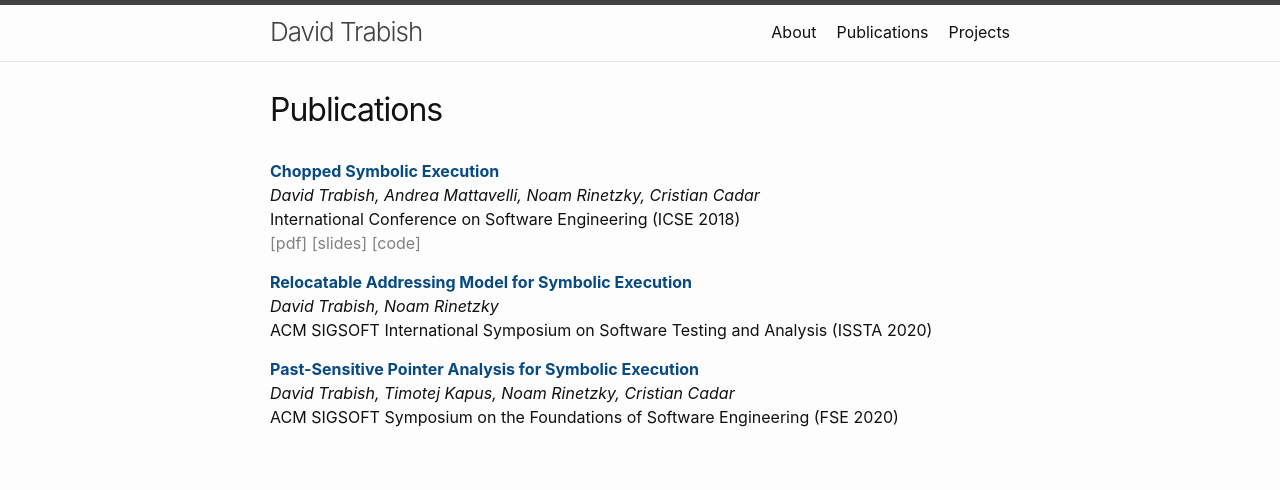
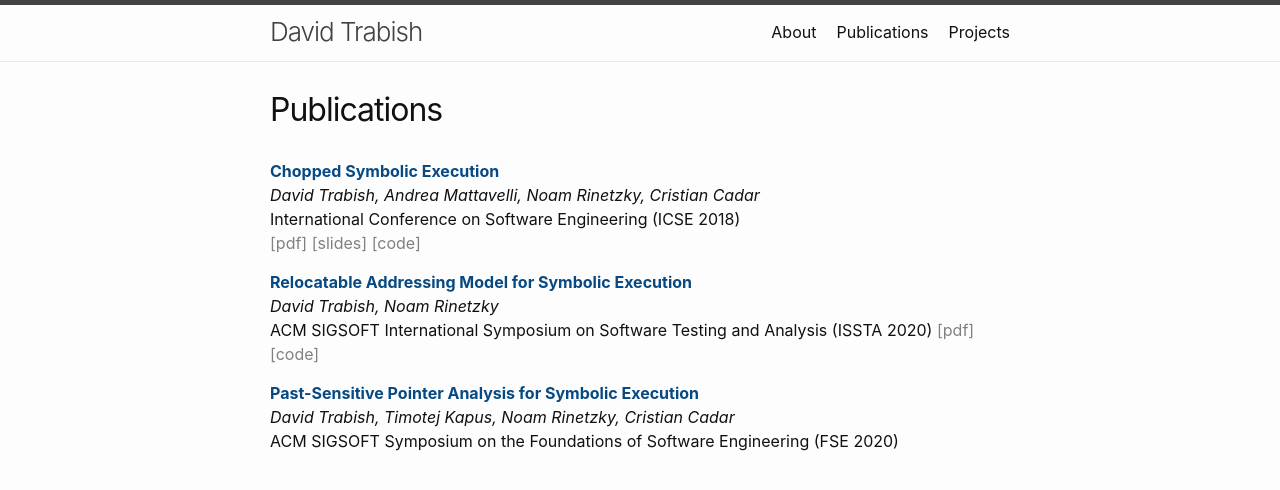
Before and after one commit to davidtr1037/davidtr1037.github.io, a Jekyll site: the page built from publications.md, in a window 1280 px wide. Shown: the top 490 px of the page. Built offline with Jekyll 4.4.1, drawn with Linux system fonts in a browser that asks for light colours.

Commit message:
adding file

```diff
--- a/publications.md
+++ b/publications.md
@@ -14,6 +14,8 @@
 <span style="color:#074983">__Relocatable Addressing Model for Symbolic Execution__</span>
 _David Trabish, Noam Rinetzky_
 ACM SIGSOFT International Symposium on Software Testing and Analysis (ISSTA 2020)
+[<span style="color:grey">[pdf]</span>](/files/issta20main-id53-p-fc83b64--final.pdf)
+[<span style="color:grey">[code]</span>](https://github.com/davidtr1037/klee-ram)
 
 <span style="color:#074983">__Past-Sensitive Pointer Analysis for Symbolic Execution__</span>
 _David Trabish, Timotej Kapus, Noam Rinetzky, Cristian Cadar_
```
